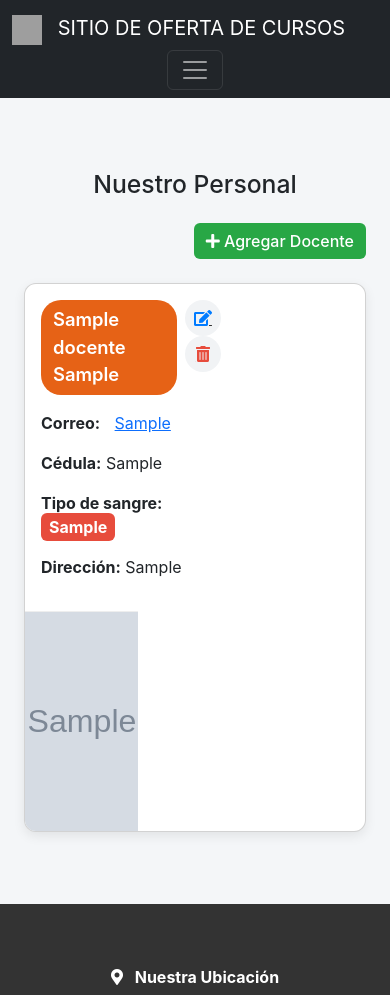
After one commit to MichaelPaucar07/P25dw_app, a Django app: page /docentes/ in a window 390 px wide. The commit adds this page. Shown: the top 995 px of the page. Run offline with Django 5.2, Linux system fonts and the light colour scheme; tables that the repository leaves empty hold one stand-in row (values such as "Sample post"); grey boxes marked "Sample" are stand-in pictures; grey boxes are pictures that could not be loaded.

Commit message:
Add styles for docente listing page with responsive design and interactive elements

```diff
--- /dev/null
+++ b/core/apps/docentes/templates/listar_docentes.html
@@ -0,0 +1,42 @@
+{% extends 'base.html' %}
+{% block title %}Lista de Docentes{% endblock %}
+{% block content %}
+<div class="container my-5">
+  <h2 class="text-center mb-4">Nuestro Personal</h2>
+  <div class="text-end mb-4">
+    <a href="{% url 'docente:crear_docente' %}" class="btn btn-success">
+      <i class="fas fa-plus"></i> Agregar Docente
+    </a>
+  </div>
+  <div class="row">
+    {% for docente in docentes %}
+    <div class="col-md-6 mb-4">
+      <div class="card docente-card-horizontal">
+        <div class="row g-0">
+          <div class="col-8 p-3 d-flex flex-column justify-content-between">
+            <div class="d-flex justify-content-between align-items-start mb-3">
+              <span class="docente-name">{{ docente.nombre }} {{ docente.apellido }}</span>
+              <div class="action-icons">
+                <a href="{% url 'docente:actualizar_docente' docente.pk %}" class="btn-icon edit">
+                  <i class="fas fa-edit"></i>
+                </a>
+                <a href="{% url 'docente:eliminar_docente' docente.pk %}" class="btn-icon delete" onclick="return confirm('¿Estás seguro de eliminar a este docente?')">
+                  <i class="fas fa-trash-alt"></i>
+                </a>
+              </div>
+            </div>
+            <p><strong>Correo:</strong> <a href="mailto:{{ docente.correo }}">{{ docente.correo }}</a></p>
+            <p><strong>Cédula:</strong> {{ docente.cedula }}</p>
+            <p><strong>Tipo de sangre:</strong> <span class="blood-type">{{ docente.tipo_sangre }}</span></p>
+            <p><strong>Dirección:</strong> {{ docente.direccion }}</p>
+          </div>
+          <div class="col-4">
+            <img src="{{ docente.imagen.url }}" alt="Imagen del docente" class="docente-image-horizontal">
+          </div>
+        </div>
+      </div>
+    </div>
+    {% endfor %}
+  </div>
+</div>
+{% endblock %}
--- a/core/apps/docentes/urls.py
+++ b/core/apps/docentes/urls.py
@@ -4,8 +4,8 @@ from . import views
 app_name = 'docente'  # Definir el espacio de nombres aquí
 
 urlpatterns = [
-    path('', views.listar_docentes, name='listar_docentes'),  # Lista de docentes
-    path('crear/', views.crear_docente, name='crear_docente'),  # Crear docente
-    path('actualizar/<int:pk>/', views.actualizar_docente, name='actualizar_docente'),  # Actualizar docente
-    path('eliminar/<int:pk>/', views.eliminar_docente, name='eliminar_docente'),  # Eliminar docente
+    path('', views.listar_docentes, name='listar_docentes'),
+    path('crear/', views.crear_docente, name='crear_docente'),
+    path('actualizar/<int:pk>/', views.actualizar_docente, name='actualizar_docente'),
+    path('eliminar/<int:pk>/', views.eliminar_docente, name='eliminar_docente'),
 ]
--- a/core/apps/docentes/views.py
+++ b/core/apps/docentes/views.py
@@ -4,25 +4,25 @@ from .models import Docente
 
 # Vista para crear un nuevo docente
 def crear_docente(request):
-    # Si el método de la solicitud es POST, significa que se envió el formulario
     if request.method == "POST":
-        # Se llena el formulario con los datos recibidos
-        form = DocenteForm(request.POST)
+        form = DocenteForm(request.POST, request.FILES)  # Asegúrate de que se pasan los archivos
 
-        # Validación del formulario
         if form.is_valid():
-            # Si es válido, guarda el nuevo docente en la base de datos
-            form.save()
-            # Redirecciona a la vista que lista todos los docentes después de guardar
-            return redirect(
-                "docente:listar_docentes"
-            )  # Reemplazar con el nombre correcto de la vista de lista
+            # Si el formulario es válido, guardamos el docente
+            docente = form.save()
+
+            # Verifica si la imagen fue cargada correctamente
+            if docente.imagen:
+                print(f"Imagen cargada correctamente: {docente.imagen.name}")
+            else:
+                print("No se cargó la imagen")
+
+            return redirect("docente:listar_docentes")
     else:
-        # Si la solicitud es GET, se instancia un formulario vacío
         form = DocenteForm()
 
-    # Renderiza la plantilla para crear un docente, pasando el formulario al contexto
-    return render(request, "docente/crear_docente.html", {"form": form})
+    return render(request, "crear_docente.html", {"form": form})
+
 
 
 # Vista para listar todos los docentes
@@ -31,7 +31,7 @@ def listar_docentes(request):
     docentes = Docente.objects.all()
 
     # Renderiza la plantilla de la lista de docentes, pasando los docentes al contexto
-    return render(request, "docente/listar_docentes.html", {"docentes": docentes})
+    return render(request, "listar_docentes.html", {"docentes": docentes})
 
 
 # Vista para actualizar un docente
@@ -56,7 +56,7 @@ def actualizar_docente(request, pk):
         form = DocenteForm(instance=docente)
 
     # Renderiza la plantilla para actualizar un docente, pasando el formulario al contexto
-    return render(request, "docente/actualizar_docente.html", {"form": form})
+    return render(request, "actualizar_docente.html", {"form": form})
 
 
 # Vista para eliminar un docente
@@ -74,4 +74,4 @@ def eliminar_docente(request, pk):
         )  # Reemplazar con el nombre correcto de la vista
 
     # Si la solicitud es GET, muestra la confirmación de eliminación
-    return render(request, "docente/eliminar_docente.html", {"docente": docente})
+    return render(request, "eliminar_docente.html", {"docente": docente})
--- a/core/apps/materias/urls.py
+++ b/core/apps/materias/urls.py
@@ -4,8 +4,8 @@ from . import views
 app_name = 'materia'  # Aquí definimos el espacio de nombres
 
 urlpatterns = [
-    path('', views.listar_materias, name='listar_materias'),  # Lista de materias
-    path('crear/', views.crear_materia, name='crear_materia'),  # Crear materia
-    path('actualizar/<int:pk>/', views.actualizar_materia, name='actualizar_materia'),  # Actualizar materia
-    path('eliminar/<int:pk>/', views.eliminar_materia, name='eliminar_materia'),  # Eliminar materia
+    path('', views.listar_materias, name='listar_materias'),
+    path('crear/', views.crear_materia, name='crear_materia'),
+    path('actualizar/<int:pk>/', views.actualizar_materia, name='actualizar_materia'),
+    path('eliminar/<int:pk>/', views.eliminar_materia, name='eliminar_materia'),
 ]
--- a/core/core/settings.py
+++ b/core/core/settings.py
@@ -58,7 +58,7 @@ TEMPLATES = [
     {
         'BACKEND': 'django.template.backends.django.DjangoTemplates',
         'DIRS': [os.path.join(BASE_DIR, 'templates')],
-        'APP_DIRS': True,
+        'APP_DIRS': True,  # Habilita la búsqueda de plantillas dentro de las apps
         'OPTIONS': {
             'context_processors': [
                 'django.template.context_processors.request',
--- /dev/null
+++ b/core/static/css/listar_docentes.css
@@ -0,0 +1,92 @@
+body {
+  font-family: 'Inter', 'Roboto', sans-serif;
+  background-color: #f4f6f8;
+}
+
+.container {
+  max-width: 1200px;
+}
+
+.docente-card-horizontal {
+  border-radius: 12px;
+  box-shadow: 0 4px 12px rgba(0, 0, 0, 0.08);
+  background-color: #fff;
+  overflow: hidden;
+  transition: transform 0.3s ease, box-shadow 0.3s ease;
+}
+
+.docente-card-horizontal:hover {
+  transform: translateY(-4px);
+  box-shadow: 0 6px 18px rgba(0, 0, 0, 0.12);
+}
+
+.docente-name {
+  background-color: #e66216;
+  color: #ffffff;
+  padding: 6px 12px;
+  border-radius: 20px;
+  font-weight: 600;
+  font-size: 1.15rem;
+}
+
+.docente-image-horizontal {
+  width: 100%;
+  height: 100%;
+  object-fit: cover;
+  border-left: 1px solid #eee;
+}
+
+.action-icons .btn-icon {
+  width: 36px;
+  height: 36px;
+  display: inline-flex;
+  align-items: center;
+  justify-content: center;
+  border-radius: 50%;
+  background-color: #f1f3f5;
+  color: #333;
+  margin-left: 8px;
+  transition: background-color 0.3s ease, transform 0.2s ease;
+}
+
+.action-icons .btn-icon:hover {
+  background-color: #e2e6ea;
+  transform: scale(1.1);
+}
+
+.btn-icon.edit i {
+  color: #007bff;
+}
+
+.btn-icon.delete i {
+  color: #e74c3c;
+}
+
+.blood-type {
+  background-color: #e74c3c;
+  color: #fff;
+  padding: 4px 8px;
+  border-radius: 6px;
+  font-weight: bold;
+}
+
+.btn-success {
+  background-color: #28a745;
+  border: none;
+  font-weight: 500;
+}
+
+.btn-success:hover {
+  background-color: #218838;
+}
+
+@media (max-width: 768px) {
+  .docente-card-horizontal .row {
+    flex-direction: column;
+  }
+  .docente-image-horizontal {
+    height: 220px;
+    border-left: none;
+    border-top: 1px solid #eee;
+  }
+}
--- a/core/templates/base.html
+++ b/core/templates/base.html
@@ -6,19 +6,24 @@
   <meta charset="UTF-8">
   <title>{% block title %}Sitio de Oferta de Cursos{% endblock %}</title>
   <meta name="viewport" content="width=device-width, initial-scale=1.0">
+
+  <!-- Bootstrap CSS -->
   <link href="https://cdn.jsdelivr.net/npm/bootstrap@5.3.0/dist/css/bootstrap.min.css" rel="stylesheet">
+
+  <!-- Font Awesome -->
   <link rel="stylesheet" href="https://cdnjs.cloudflare.com/ajax/libs/font-awesome/5.15.4/css/all.min.css">
 
+  <!-- Archivos estáticos personalizados -->
   <link rel="stylesheet" href="{% static 'css/navbar.css' %}">
   <link rel="stylesheet" href="{% static 'css/styles.css' %}">
   <link rel="stylesheet" href="{% static 'css/footer.css' %}">
   <link rel="stylesheet" href="{% static 'css/home.css' %}">
+  <link rel="stylesheet" href="{% static 'css/listar_docentes.css' %}">
 </head>
 <body>
   <!-- Barra de navegación -->
   <nav class="navbar navbar-expand-lg navbar-dark bg-dark">
     <div class="container">
-      <!-- Título alineado a la izquierda con la imagen como enlace -->
       <a class="navbar-brand" href="/" style="flex: 1; text-align: left;">
         <img src="https://cdn-icons-png.flaticon.com/512/8911/8911448.png" alt="Logo" style="width: 30px; height: 30px; margin-right: 10px;">
         SITIO DE OFERTA DE CURSOS
@@ -62,6 +67,7 @@
   <footer class="footer-cube mt-auto">
     <div class="container py-4">
       <div class="row text-center text-md-start justify-content-center">
+
         <!-- Ubicación -->
         <div class="col-md-4 mb-4">
           <h5 class="footer-title"><i class="fas fa-map-marker-alt me-2"></i> Nuestra Ubicación</h5>
@@ -100,5 +106,4 @@
   <!-- Scripts necesarios -->
   <script src="https://cdn.jsdelivr.net/npm/bootstrap@5.3.0-alpha1/dist/js/bootstrap.bundle.min.js"></script>
 </body>
-
 </html>
```
Also changed, not shown: core/apps/docentes/templates/actualizar_docente.html (added, +14 -0 lines), core/apps/docentes/templates/crear_docente.html (added, +14 -0 lines), core/apps/docentes/templates/eliminar_docente.html (added, +14 -0 lines), core/media/docentes/Johana_Tixi.jpg (added), core/media/docentes/Michael_Paucar.jpg (added). Lines whose indentation alone changed are shown as unchanged.
